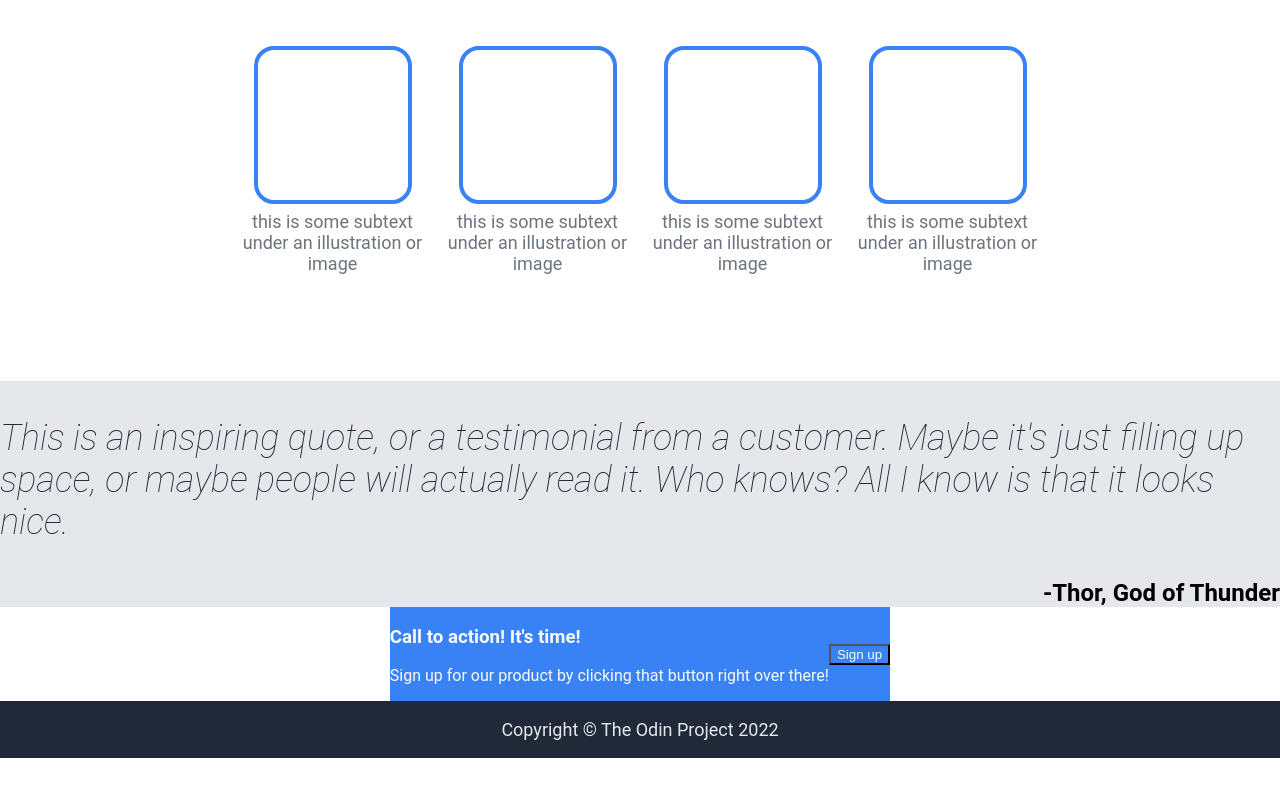
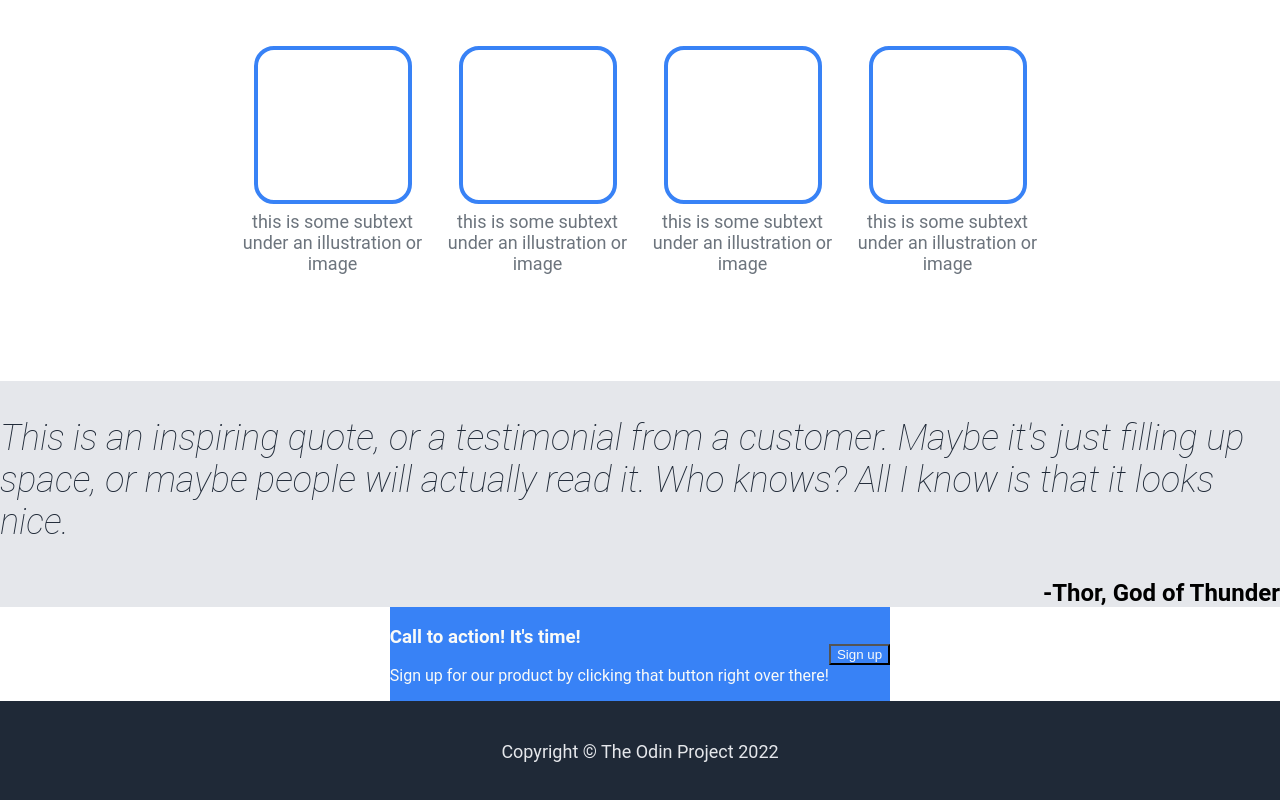
Before and after one commit to wazzupope/landing-page, a plain HTML site: page index.html in a window 1280 px wide. Shown: the part 551-1351 px from the top of the page. Before the commit the page ends 1309 px from the top, so only its background shows below. Drawn offline with Linux system fonts and the light colour scheme.

Commit message:
add margin to copyright line in footer to make section appropriate size

```diff
--- a/styles.css
+++ b/styles.css
@@ -69,6 +69,10 @@ nav {
 #article1 > p, #article1 > button {
     font-size: 18px;
     color: #E5E7EB;
+}
+
+#copyright {
+    margin: 40px;
 }
 
 #footer {
```
